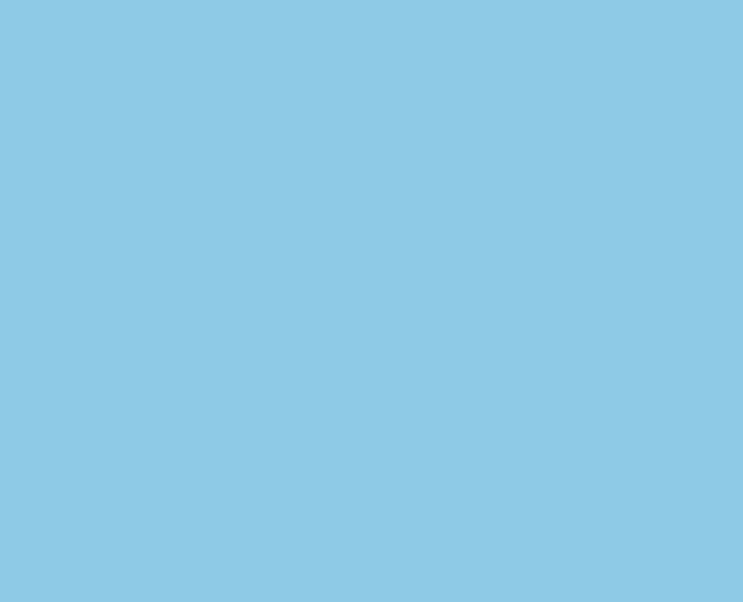
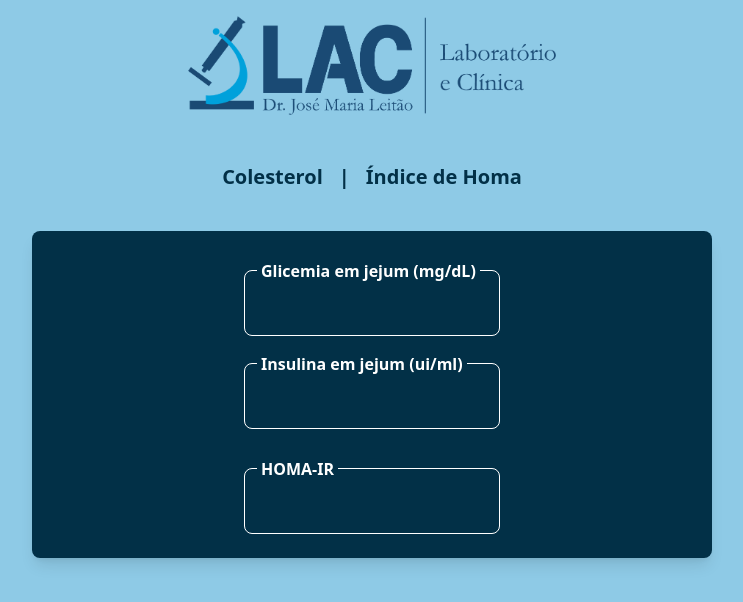
Before and after one commit to alerrandrojanio/calculadora-medica, a React (Vite) app: page /calculadora-medica/homa in a window 1280 px wide. Before the commit this address had no page. Shown: the top 602 px of the page, without its empty margins (268-1011 px from the left). Built offline with nearby package versions, Linux system fonts and the light colour scheme.

Commit message:
update routes

```diff
--- a/src/App.tsx
+++ b/src/App.tsx
@@ -1,5 +1,5 @@
 import { useState } from "react"
-import { Rotas } from "./routes"
+import Rotas from "./routes/routes"
 import "./global.css"
 
 function App() {
--- a/src/components/Cholesterol.tsx
+++ b/src/components/Cholesterol.tsx
@@ -21,8 +21,9 @@ export function Cholesterol() {
   }, [colesterol, hdl, triglicerideos])
 
   return (
-    <div className="div-root">
-      <div className="mt-2 flex justify-center items-center flex-col gap-2">
+    <div className="flex w-full m-auto p-4 justify-center items-center flex-col flex-wrap">
+      <div className="flex max-w-[680px] w-full bg-lac-blue-dark shadow-lg rounded-lg justify-center items-center flex-col flex-wrap mt-6">
+        <div className="mt-6 flex gap-3 flex-col">
           <fieldset className="w-64 border border-white flex justify-center rounded-lg">
             <legend className="p-1 ml-3 text-md font-semibold">
               Colesterol Total (mg/dL)
@@ -58,7 +59,7 @@ export function Cholesterol() {
           </fieldset>
         </div>
 
-      <div className="my-4 mx-2 flex justify-center items-center gap-2 flex-wrap">
+        <div className="my-6 flex justify-center items-center gap-5 flex-wrap">
           <fieldset className="w-64 border border-white flex justify-center rounded-lg">
             <legend className="p-1 ml-3 text-md font-semibold">
               LDL (mg/dL)
@@ -85,5 +86,6 @@ export function Cholesterol() {
           </fieldset>
         </div>
       </div>
+    </div>
   )
 }
--- a/src/components/Homa.tsx
+++ b/src/components/Homa.tsx
@@ -16,8 +16,9 @@ export function Homa() {
   }, [glicose, insulina])
 
   return (
-    <div className="div-root">
-      <div className="mt-2 flex justify-center items-center flex-col gap-2">
+    <div className="flex w-full m-auto p-4 justify-center items-center flex-col flex-wrap">
+      <div className="flex max-w-[680px] w-full bg-lac-blue-dark shadow-lg rounded-lg justify-center items-center flex-col flex-wrap mt-6">
+        <div className="mt-6 flex gap-3 flex-col">
           <fieldset className="w-64 border border-white flex justify-center rounded-lg">
             <legend className="p-1 ml-3 text-md font-semibold">
               Glicemia em jejum (mg/dL)
@@ -42,7 +43,7 @@ export function Homa() {
           </fieldset>
         </div>
 
-      <div className="my-4 mx-2 flex justify-center items-center gap-2 flex-wrap">
+        <div className="my-6">
           <fieldset className="w-64 border border-white flex justify-center rounded-lg">
             <legend className="p-1 ml-3 text-md font-semibold">HOMA-IR</legend>
             <input
@@ -55,5 +56,6 @@ export function Homa() {
           </fieldset>
         </div>
       </div>
+    </div>
   )
 }
--- a/src/global.css
+++ b/src/global.css
@@ -4,7 +4,7 @@
 
 @layer components {
   .div-root {
-    @apply bg-lac-blue-dark rounded-lg mx-10 my-8 p-4 flex justify-center items-center flex-col gap-6;
+    @apply w-full mx-10 my-8 p-4 flex justify-center items-center flex-col gap-6;
   }
 
   .input-test {
--- a/src/pages/CholesterolIndex.tsx
+++ b/src/pages/CholesterolIndex.tsx
@@ -1,7 +1,7 @@
 import { Header } from "../components/Header"
 import { Cholesterol } from "../components/Cholesterol"
 
-export function CholesterolIndex() {
+export default function CholesterolIndex() {
   return (
     <>
       <Header />
--- a/src/pages/HomaIndex.tsx
+++ b/src/pages/HomaIndex.tsx
@@ -1,7 +1,7 @@
 import { Header } from "../components/Header"
 import { Homa } from "../components/Homa"
 
-export function HomaIndex() {
+export default function HomaIndex() {
   return (
     <>
       <Header />
--- a/src/routes.tsx
+++ /dev/null
@@ -1,16 +0,0 @@
-import React from "react"
-import { BrowserRouter as Router, Routes, Route } from "react-router-dom"
-
-import { CholesterolIndex } from "./pages/CholesterolIndex"
-import { HomaIndex } from "./pages/HomaIndex"
-
-export function Rotas() {
-  return (
-    <Router>
-      <Routes>
-        <Route path="/" element={<CholesterolIndex />} />
-        <Route path="/homa" element={<HomaIndex />} />
-      </Routes>
-    </Router>
-  )
-}
--- /dev/null
+++ b/src/routes/routes.tsx
@@ -0,0 +1,15 @@
+import { BrowserRouter as Router, Routes, Route } from "react-router-dom"
+
+import CholesterolIndex from "../pages/CholesterolIndex"
+import HomaIndex from "../pages/HomaIndex"
+
+export default function Rotas() {
+  return (
+    <Router>
+      <Routes>
+        <Route path="/calculadora-medica/" element={<CholesterolIndex />} />
+        <Route path="/calculadora-medica/homa" element={<HomaIndex />} />
+      </Routes>
+    </Router>
+  )
+}
--- a/vite.config.ts
+++ b/vite.config.ts
@@ -3,6 +3,6 @@ import react from "@vitejs/plugin-react"
 
 // https://vitejs.dev/config/
 export default defineConfig({
+  base: "/calculadora-medica/",
   plugins: [react()],
-  base: "/calculadora-medica/",
 })
```
Lines whose indentation alone changed are shown as unchanged.
